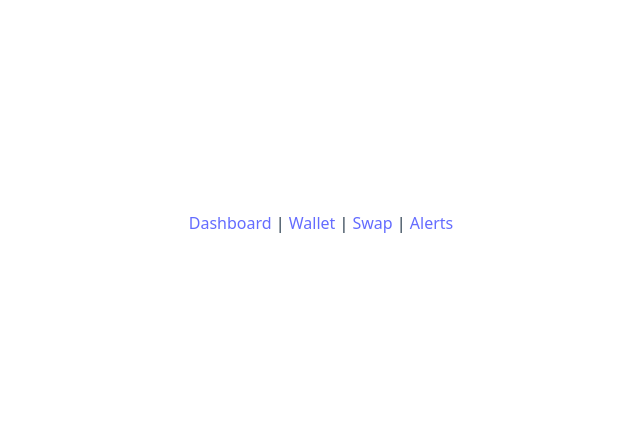
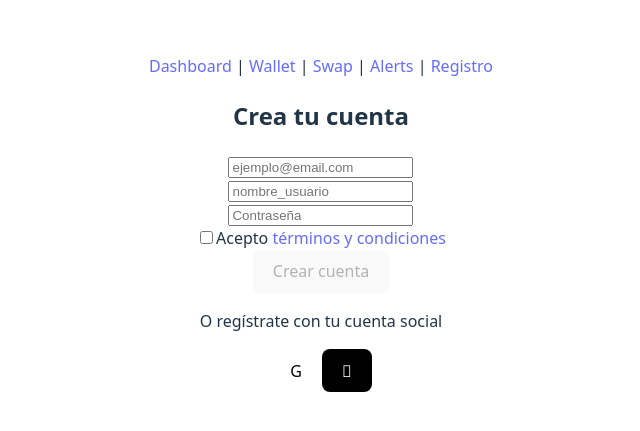
Before and after one commit to joaqLe/ScreenerWallet, a React (Vite) app in the folder client/: page /register in a window 1280 px wide. Shown: the part 177-608 px from the top of the page, without its empty margins (319-959 px from the left). Built offline with nearby package versions, Linux system fonts and the light colour scheme.

Commit message:
add registration and wallet setup screens

```diff
--- a/client/package.json
+++ b/client/package.json
@@ -11,7 +11,8 @@
   },
   "dependencies": {
     "react": "^19.1.0",
-    "react-dom": "^19.1.0"
+    "react-dom": "^19.1.0",
+    "bip39": "^3.0.4"
   },
   "devDependencies": {
     "@eslint/js": "^9.25.0",
--- a/client/src/App.tsx
+++ b/client/src/App.tsx
@@ -3,6 +3,10 @@ import Dashboard from './pages/Dashboard';
 import Swap from './pages/Swap';
 import Wallet from './pages/Wallet';
 import Alerts from './pages/Alerts';
+import Register from './pages/Register';
+import WalletSetup from './pages/WalletSetup';
+import SeedPhrase from './pages/SeedPhrase';
+import ConfirmSeed from './pages/ConfirmSeed';
 import './App.css';
 
 function App() {
@@ -12,13 +16,18 @@ function App() {
         <Link to="/">Dashboard</Link> |{' '}
         <Link to="/wallet">Wallet</Link> |{' '}
         <Link to="/swap">Swap</Link> |{' '}
-        <Link to="/alerts">Alerts</Link>
+        <Link to="/alerts">Alerts</Link> |{' '}
+        <Link to="/register">Registro</Link>
       </nav>
       <Routes>
         <Route path="/" element={<Dashboard />} />
         <Route path="/wallet" element={<Wallet />} />
         <Route path="/swap" element={<Swap />} />
         <Route path="/alerts" element={<Alerts />} />
+        <Route path="/register" element={<Register />} />
+        <Route path="/wallet-setup" element={<WalletSetup />} />
+        <Route path="/seed-phrase" element={<SeedPhrase />} />
+        <Route path="/confirm-seed" element={<ConfirmSeed />} />
       </Routes>
     </Router>
   );
--- /dev/null
+++ b/client/src/pages/ConfirmSeed.tsx
@@ -0,0 +1,50 @@
+import { useMemo, useState } from 'react';
+import { useNavigate } from 'react-router-dom';
+
+export default function ConfirmSeed() {
+  const navigate = useNavigate();
+  const phrase = localStorage.getItem('seed') || '';
+  const words = phrase.split(' ');
+
+  const indices = useMemo(() => {
+    const arr: number[] = [];
+    while (arr.length < 3 && words.length > 0) {
+      const n = Math.floor(Math.random() * words.length);
+      if (!arr.includes(n)) arr.push(n);
+    }
+    return arr;
+  }, [words]);
+
+  const [inputs, setInputs] = useState<string[]>(Array(indices.length).fill(''));
+
+  const valid = inputs.every((val, i) => val.trim() === words[indices[i]]);
+
+  const handleChange = (i: number, val: string) => {
+    const next = [...inputs];
+    next[i] = val;
+    setInputs(next);
+  };
+
+  const handleConfirm = () => {
+    if (valid) {
+      alert('Wallet creada');
+      navigate('/wallet');
+    }
+  };
+
+  return (
+    <div>
+      <h2>Confirma tu seed phrase</h2>
+      {indices.map((idx, i) => (
+        <div key={idx}>
+          <label>Palabra {idx + 1}:</label>
+          <input
+            value={inputs[i]}
+            onChange={e => handleChange(i, e.target.value)}
+          />
+        </div>
+      ))}
+      <button onClick={handleConfirm} disabled={!valid}>Confirmar</button>
+    </div>
+  );
+}
--- /dev/null
+++ b/client/src/pages/Register.tsx
@@ -0,0 +1,76 @@
+import { useState } from 'react';
+import { useNavigate } from 'react-router-dom';
+
+export default function Register() {
+  const navigate = useNavigate();
+  const [email, setEmail] = useState('');
+  const [username, setUsername] = useState('');
+  const [password, setPassword] = useState('');
+  const [accepted, setAccepted] = useState(false);
+
+  const passwordValid = /^(?=.*[A-Z])(?=.*\d).{8,}$/.test(password);
+
+  const handleSubmit = (e: React.FormEvent) => {
+    e.preventDefault();
+    if (passwordValid && accepted) {
+      localStorage.setItem('user', JSON.stringify({ email, username }));
+      navigate('/wallet-setup');
+    }
+  };
+
+  return (
+    <div>
+      <h2>Crea tu cuenta</h2>
+      <form onSubmit={handleSubmit}>
+        <div>
+          <input
+            placeholder="ejemplo@email.com"
+            value={email}
+            onChange={e => setEmail(e.target.value)}
+            required
+          />
+        </div>
+        <div>
+          <input
+            placeholder="nombre_usuario"
+            value={username}
+            onChange={e => setUsername(e.target.value)}
+            required
+          />
+        </div>
+        <div>
+          <input
+            type="password"
+            placeholder="Contraseña"
+            value={password}
+            onChange={e => setPassword(e.target.value)}
+            required
+          />
+          {!passwordValid && password && (
+            <p style={{ color: 'red' }}>
+              Mínimo 8 caracteres, una mayúscula, un número
+            </p>
+          )}
+        </div>
+        <label>
+          <input
+            type="checkbox"
+            checked={accepted}
+            onChange={e => setAccepted(e.target.checked)}
+          />
+          Acepto <a href="#">términos y condiciones</a>
+        </label>
+        <div>
+          <button type="submit" disabled={!passwordValid || !accepted}>
+            Crear cuenta
+          </button>
+        </div>
+      </form>
+      <p>O regístrate con tu cuenta social</p>
+      <div>
+        <button style={{ background: 'white', color: 'black' }}>G</button>
+        <button style={{ background: 'black', color: 'white' }}></button>
+      </div>
+    </div>
+  );
+}
--- /dev/null
+++ b/client/src/pages/SeedPhrase.tsx
@@ -0,0 +1,28 @@
+import { useEffect, useState } from 'react';
+import { generateMnemonic } from 'bip39';
+import { useNavigate } from 'react-router-dom';
+
+export default function SeedPhrase() {
+  const [words, setWords] = useState<string[]>([]);
+  const navigate = useNavigate();
+
+  useEffect(() => {
+    const phrase = generateMnemonic();
+    setWords(phrase.split(' '));
+    localStorage.setItem('seed', phrase);
+  }, []);
+
+  return (
+    <div>
+      <p>
+        Tu frase semilla (seed phrase) es tu clave privada. Escríbela y guárdala en un lugar seguro. Nunca la compartas.
+      </p>
+      <ol>
+        {words.map((w, i) => (
+          <li key={i}>{w}</li>
+        ))}
+      </ol>
+      <button onClick={() => navigate('/confirm-seed')}>Ya la guardé, continuar</button>
+    </div>
+  );
+}
--- /dev/null
+++ b/client/src/pages/WalletSetup.tsx
@@ -0,0 +1,17 @@
+import { useNavigate } from 'react-router-dom';
+
+export default function WalletSetup() {
+  const navigate = useNavigate();
+  return (
+    <div>
+      <h2>Configura tu wallet segura</h2>
+      <p>Selecciona una opción:</p>
+      <div>
+        <button onClick={() => navigate('/seed-phrase')}>Crear nueva wallet</button>
+      </div>
+      <div>
+        <button onClick={() => alert('Importar wallet no implementado')}>Importar wallet existente</button>
+      </div>
+    </div>
+  );
+}
```
Also changed, not shown: 1 other file (tests, documents, lock files or other folders).
